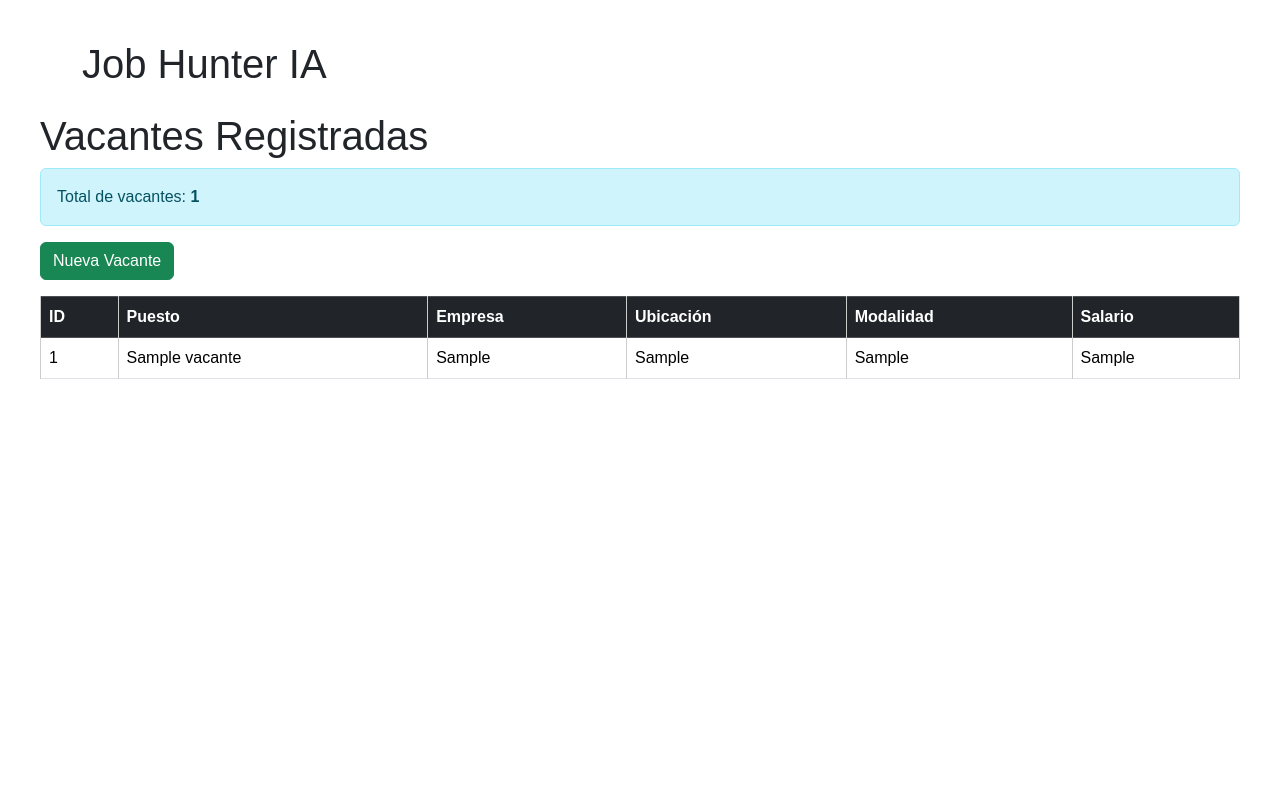
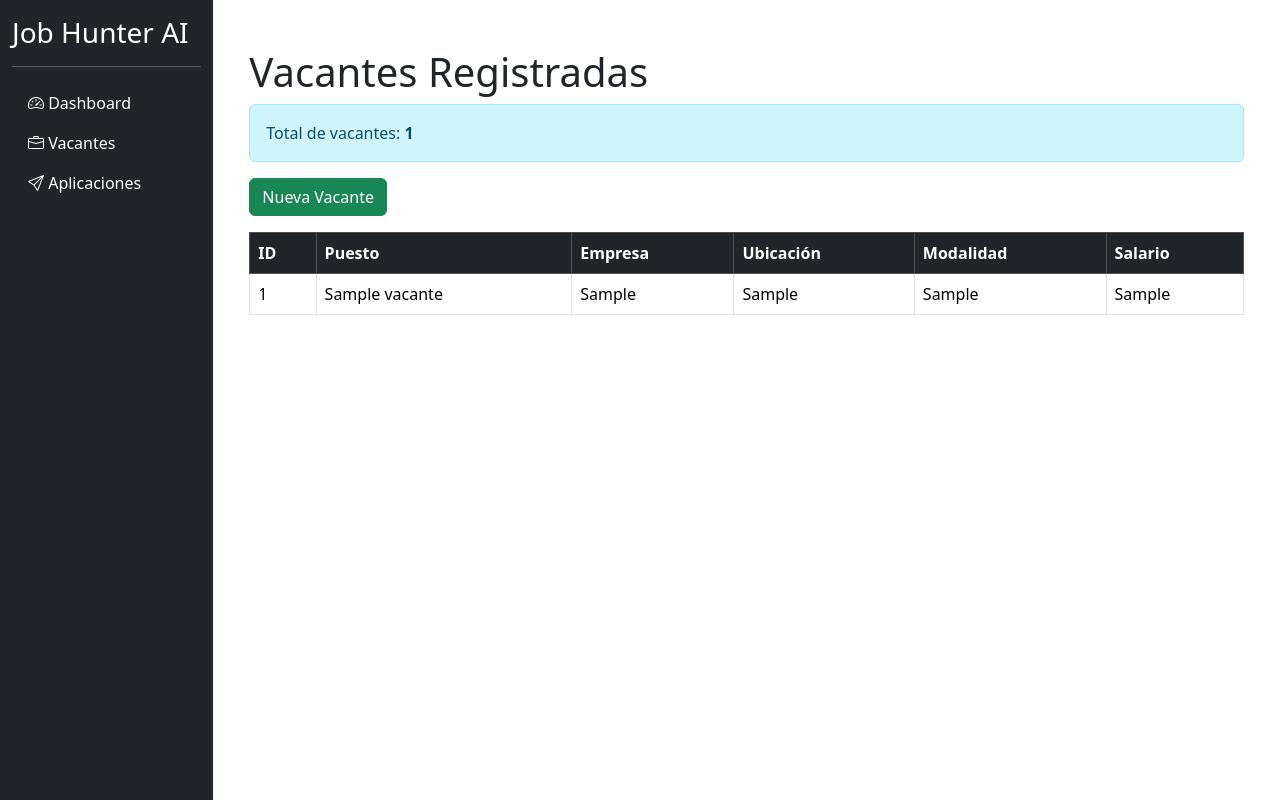
Before and after one commit to AdaraAtenea/job-hunter-ai, a PHP site: page /views/vacantes.php in a window 1280 px wide. Run offline with PHP 8.4, Linux system fonts and the light colour scheme; tables that the repository leaves empty hold one stand-in row (values such as "Sample post").

Commit message:
Agregamos el Sidebart y la navegacion

```diff
--- /dev/null
+++ b/backend/layouts/footer.php
@@ -0,0 +1,5 @@
+            </div>
+        </div>
+    </div>
+</body>
+</html>
--- /dev/null
+++ b/backend/layouts/header.php
@@ -0,0 +1,11 @@
+<!DOCTYPE html>
+<html lang="en">
+<head>
+    <meta charset="UTF-8">
+    <meta name="viewport" content="width=device-width, initial-scale=1.0">
+    <title>Job Hunter IA</title>
+    <link href="https://cdn.jsdelivr.net/npm/bootstrap@5.3.7/dist/css/bootstrap.min.css" rel="stylesheet">
+    <link href="https://cdn.jsdelivr.net/npm/bootstrap-icons@1.11.3/font/bootstrap-icons.min.css" rel="stylesheet">
+</head>
+
+<body>
--- /dev/null
+++ b/backend/layouts/sidebar.php
@@ -0,0 +1,29 @@
+<div class="container-fluid">
+    <div class="row">
+        <div class="col-md-2 bg-dark text-white min-vh-100">
+            <h3 class="mt-3">Job Hunter AI</h3>
+            <hr>
+            <ul class="nav flex-column">
+                <li class="nav-item">
+                    <a class="nav-link text-white" href="dashboard.php">
+                        <i class="bi bi-speedometer2"></i>
+                        Dashboard
+                    </a>
+                </li>
+
+                <li class="nav-item">
+                    <a class="nav-link text-white" href="vacantes.php">
+                        <i class="bi bi-briefcase"></i>
+                        Vacantes
+                    </a>
+                </li>
+
+                <li class="nav-item">
+                    <a class="nav-link text-white" href="aplicaciones.php">
+                        <i class="bi bi-send"></i>
+                        Aplicaciones
+                    </a>
+                </li>
+            </ul>
+        </div>
+        <div class="col-md-10 p-4">
--- a/backend/views/vacantes.php
+++ b/backend/views/vacantes.php
@@ -6,49 +6,30 @@ $controller = new VacantesController();
 
 $vacantes = $controller->listar();
 
+require_once __DIR__ . '/../layouts/header.php';
+require_once __DIR__ . '/../layouts/sidebar.php';
+
 ?>
 
-<!DOCTYPE html>
-<html>
-<head>
-    <meta charset="UTF-8">
-    <link href="https://cdn.jsdelivr.net/npm/bootstrap@5.3.7/dist/css/bootstrap.min.css" rel="stylesheet">
-    <title>Vacantes Job Hunter IA</title>
+<!-- CONTENIDO DE LA PAGINA -->
 
-    <style>
-        body{
-            font-family: Arial;
-            margin:40px;
-        }
-        table{
-            width:100%;
-            border-collapse:collapse;
-        }
-        th, td{
-            border:1px solid #ccc;
-            padding:10px;
-            text-align:left;
-        }
-        th{
-            background:#f2f2f2;
-        }
-    </style>
-</head>
+<div class="container mt-4">
 
-<body>
-    <div class="container mt-4">
-        <h1 class="mb-4">Job Hunter IA</h1>
+    <h1>Vacantes Registradas</h1>
+
+    <div class="alert alert-info">
+        Total de vacantes:
+        <strong><?= count($vacantes) ?></strong>
     </div>
 
-    <h1>Vacantes Registradas</h1>
-    <div class="alert alert-info">
-        Total de vacantes: <strong><?= count ($vacantes) ?></strong>
-    </div>
-
-    <a href="#" class="btn btn-success mb-3">Nueva Vacante</a>
+    <a href="#" class="btn btn-success mb-3">
+        Nueva Vacante
+    </a>
 
     <div class="table-responsive">
+
         <table class="table table-bordered table-hover">
+
             <thead class="table-dark">
                 <tr>
                     <th>ID</th>
@@ -59,8 +40,11 @@ $vacantes = $controller->listar();
                     <th>Salario</th>
                 </tr>
             </thead>
+
             <tbody>
+
                 <?php foreach($vacantes as $vacante): ?>
+
                 <tr>
                     <td><?= $vacante['id'] ?></td>
                     <td><?= $vacante['titulo'] ?></td>
@@ -69,9 +53,17 @@ $vacantes = $controller->listar();
                     <td><?= $vacante['modalidad'] ?></td>
                     <td><?= $vacante['salario'] ?></td>
                 </tr>
+
                 <?php endforeach; ?>
+
             </tbody>
+
         </table>
+
     </div>
-</body>
-</html>
+
+</div>
+
+<?php
+require_once __DIR__ . '/../layouts/footer.php';
+?>
```
Also changed, not shown: backend/views/aplicaciones.php (+11 -21 lines), backend/views/dashboard.php (+11 -13 lines).
